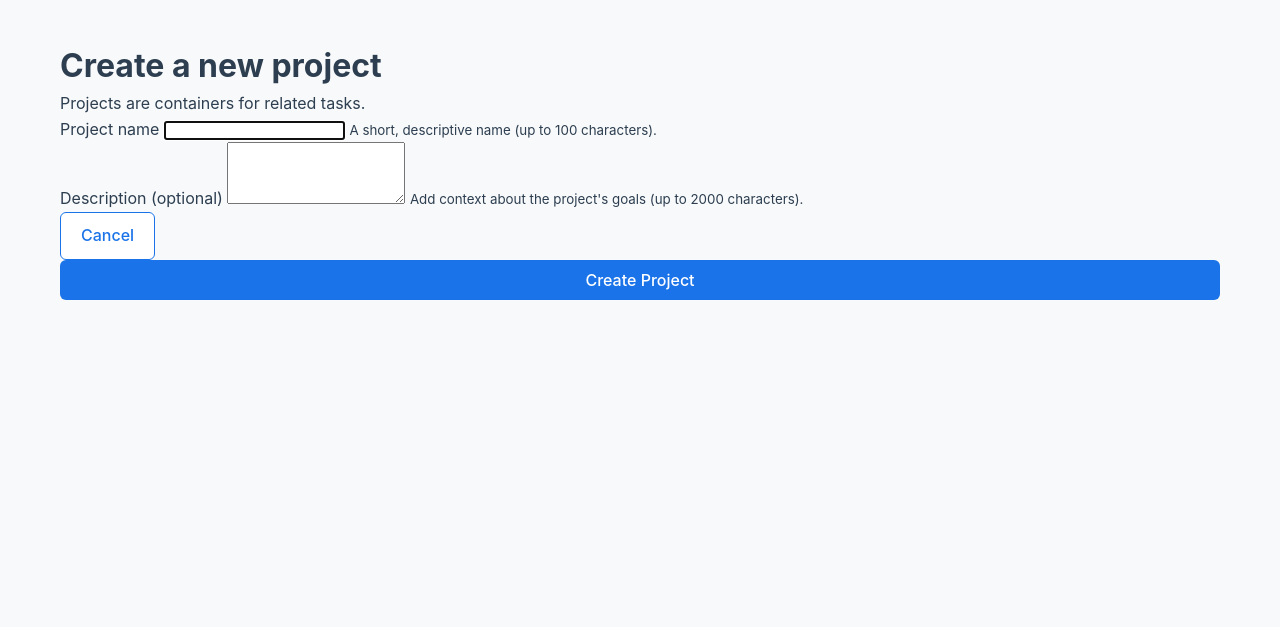
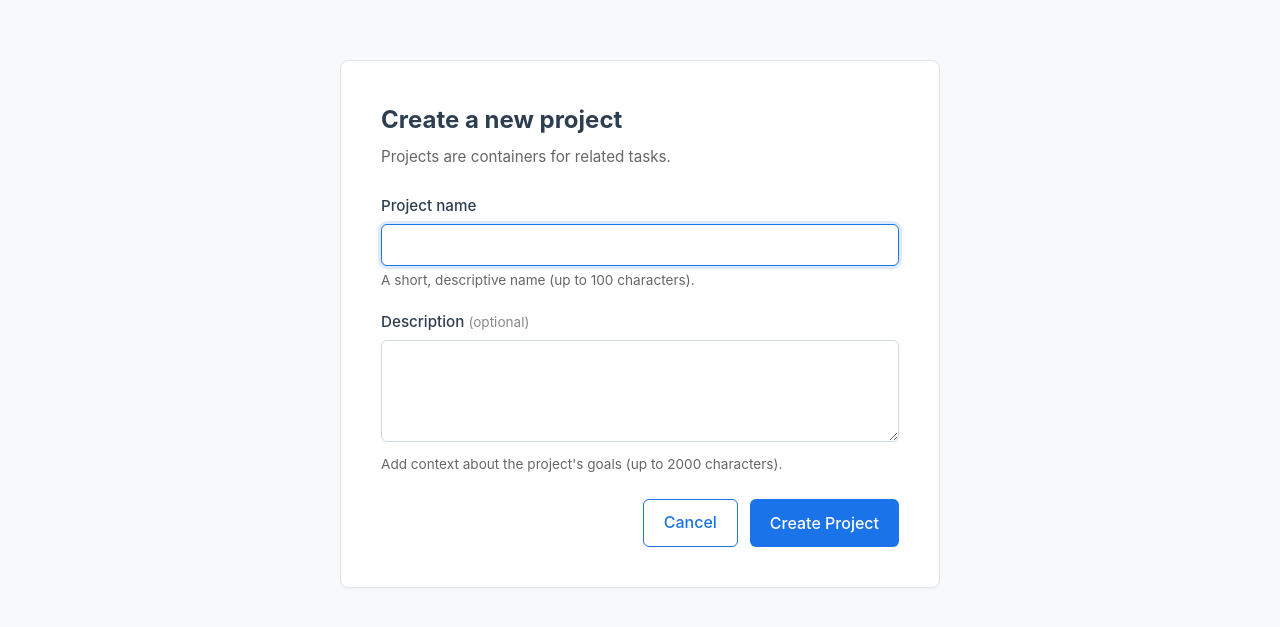
Before and after one commit to zuhaib31/taskflow, a Flask app: page /projects/new in a window 1280 px wide. Shown: the part 61-688 px from the top of the page. Run offline with Flask 3, Linux system fonts and the light colour scheme; the visitor is signed in with stand-in values (Sample User, id 1).

Commit message:
Style project detail, forms, and clickable project cards

```diff
--- a/app/static/css/style.css
+++ b/app/static/css/style.css
@@ -396,3 +396,213 @@ body {
     color: #666;
     font-size: 0.95rem;
 }
+
+/* ===== Forms ===== */
+.form-container {
+    display: flex;
+    justify-content: center;
+    padding: 20px;
+}
+
+.form-card {
+    background: white;
+    border: 1px solid #e1e4e8;
+    border-radius: 8px;
+    padding: 40px;
+    width: 100%;
+    max-width: 600px;
+    box-shadow: 0 1px 3px rgba(0, 0, 0, 0.04);
+}
+
+.form-header h1 {
+    font-size: 1.5rem;
+    margin-bottom: 6px;
+}
+
+.form-header .subtitle {
+    color: #666;
+    margin-bottom: 24px;
+    font-size: 0.95rem;
+}
+
+.form .form-group {
+    margin-bottom: 18px;
+}
+
+.form label {
+    display: block;
+    font-weight: 500;
+    margin-bottom: 6px;
+    font-size: 0.95rem;
+}
+
+.form label .optional {
+    color: #888;
+    font-weight: 400;
+    font-size: 0.85rem;
+}
+
+.form input[type="text"],
+.form textarea {
+    width: 100%;
+    padding: 10px 12px;
+    border: 1px solid #d0d7de;
+    border-radius: 6px;
+    font-size: 1rem;
+    font-family: inherit;
+    resize: vertical;
+}
+
+.form input:focus,
+.form textarea:focus {
+    outline: none;
+    border-color: #1a73e8;
+    box-shadow: 0 0 0 3px rgba(26, 115, 232, 0.15);
+}
+
+.form small {
+    display: block;
+    color: #666;
+    font-size: 0.85rem;
+    margin-top: 4px;
+}
+
+.form-actions {
+    display: flex;
+    justify-content: flex-end;
+    gap: 12px;
+    margin-top: 24px;
+}
+
+.btn-inline {
+    width: auto;
+}
+
+/* ===== Project detail page ===== */
+.project-detail {
+    max-width: 900px;
+    margin: 0 auto;
+}
+
+.breadcrumb {
+    font-size: 0.9rem;
+    color: #666;
+    margin-bottom: 16px;
+}
+
+.breadcrumb a {
+    color: #1a73e8;
+    text-decoration: none;
+}
+
+.breadcrumb a:hover {
+    text-decoration: underline;
+}
+
+.breadcrumb-separator {
+    margin: 0 6px;
+    color: #999;
+}
+
+.project-header {
+    display: flex;
+    justify-content: space-between;
+    align-items: flex-start;
+    margin-bottom: 8px;
+    gap: 16px;
+}
+
+.project-header h1 {
+    font-size: 1.8rem;
+    margin-bottom: 6px;
+}
+
+.project-description {
+    color: #555;
+    font-size: 1rem;
+}
+
+.project-description.muted {
+    color: #888;
+    font-style: italic;
+}
+
+.project-actions {
+    display: flex;
+    gap: 8px;
+    flex-shrink: 0;
+}
+
+.inline-form {
+    display: inline;
+    margin: 0;
+}
+
+.project-meta {
+    color: #888;
+    font-size: 0.85rem;
+    margin-bottom: 32px;
+}
+
+.project-section {
+    background: white;
+    border: 1px solid #e1e4e8;
+    border-radius: 8px;
+    padding: 24px;
+}
+
+/* ===== Project cards as links ===== */
+.project-card-link {
+    text-decoration: none;
+    color: inherit;
+    display: block;
+}
+
+.project-card-link .project-card {
+    transition: all 0.15s;
+    cursor: pointer;
+}
+
+.project-card-link:hover .project-card {
+    box-shadow: 0 4px 12px rgba(0, 0, 0, 0.08);
+    transform: translateY(-1px);
+}
+
+.project-card-meta {
+    color: #888;
+    font-size: 0.8rem;
+    margin-top: 8px;
+    padding-top: 8px;
+    border-top: 1px solid #f0f0f0;
+}
+
+/* ===== Danger button ===== */
+.btn-danger {
+    background: #fff;
+    color: #d32f2f;
+    border: 1px solid #d32f2f;
+}
+
+.btn-danger:hover {
+    background: #d32f2f;
+    color: white;
+}
+
+/* ===== Task placeholder cards (for upcoming Phase 5) ===== */
+.tasks-list {
+    display: flex;
+    flex-direction: column;
+    gap: 8px;
+}
+
+.task-card {
+    border: 1px solid #e1e4e8;
+    border-radius: 6px;
+    padding: 12px 16px;
+    background: white;
+}
+
+.task-card h3 {
+    font-size: 0.95rem;
+    margin: 0;
+}
```
